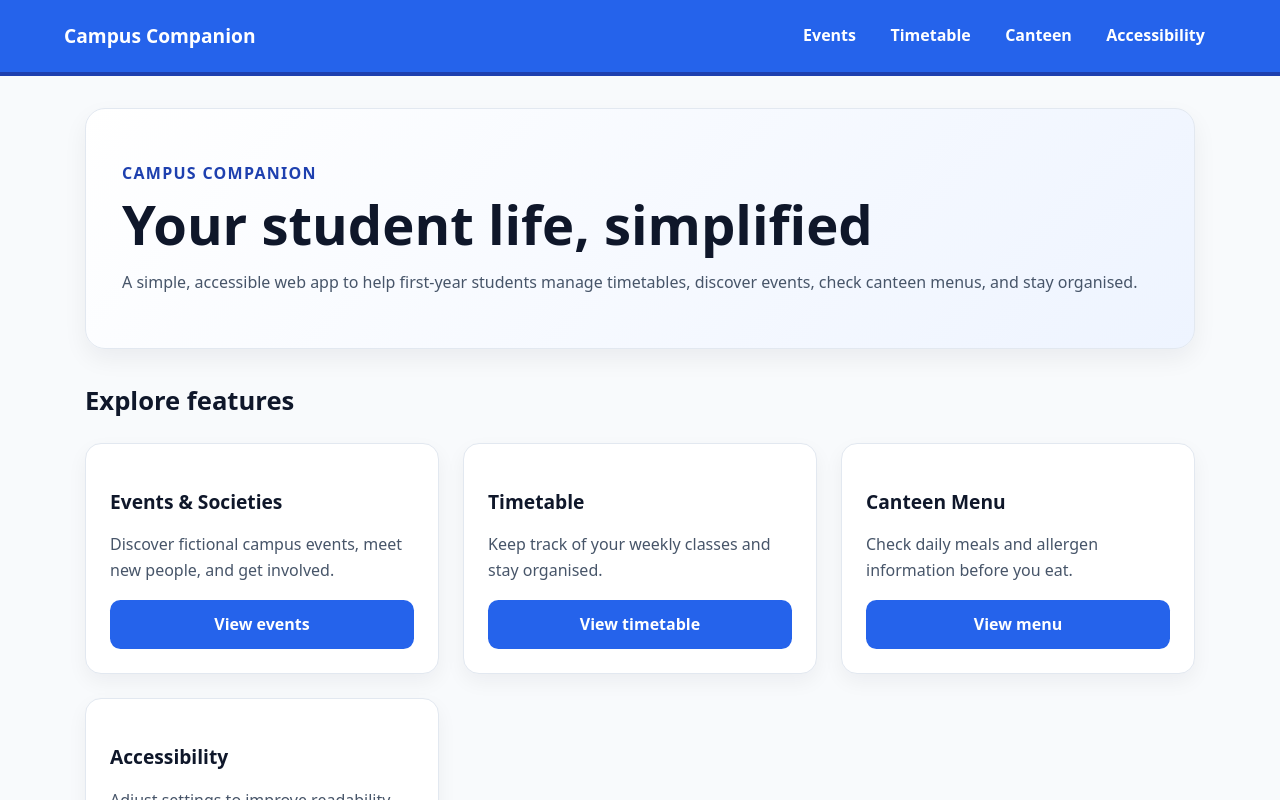
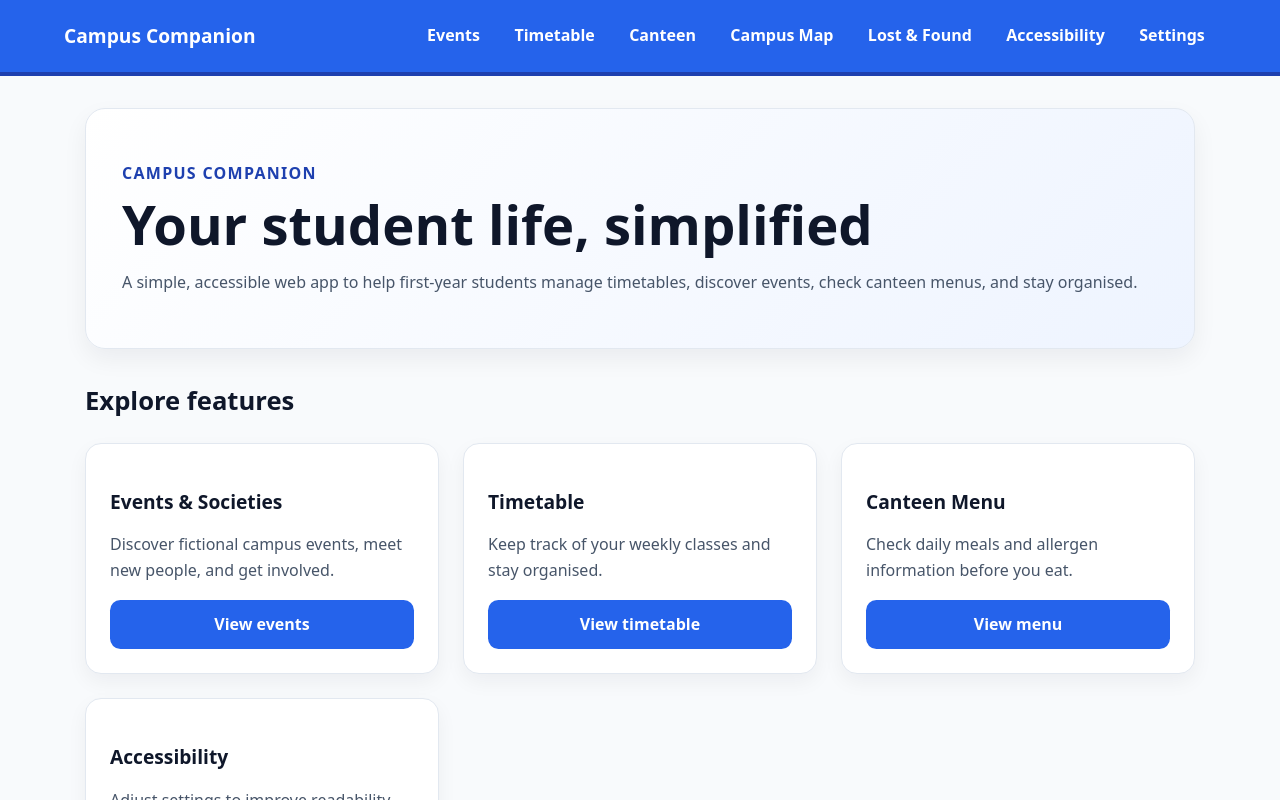
Before and after one commit to Jakemcmahon578/Enterprise-CA3, a Next.js app in the folder campus-companion/: page / in a window 1280 px wide. Shown: the top 800 px of the page. Built offline with nearby package versions, Linux system fonts and the light colour scheme.

Commit message:
added links between pages

```diff
--- a/campus-companion/app/layout.tsx
+++ b/campus-companion/app/layout.tsx
@@ -20,7 +20,7 @@ export default function RootLayout({
         </a>
 
         <header className="siteHeader">
-          <nav aria-label="Main navigation" className="nav">
+          <nav className="nav" aria-label="Main navigation">
             <Link href="/" className="logo">
               Campus Companion
             </Link>
@@ -29,7 +29,10 @@ export default function RootLayout({
               <Link href="/events">Events</Link>
               <Link href="/timetable">Timetable</Link>
               <Link href="/canteen">Canteen</Link>
+              <Link href="/campus-map">Campus Map</Link>
+              <Link href="/lost-found">Lost & Found</Link>
               <Link href="/accessibility">Accessibility</Link>
+              <Link href="/settings">Settings</Link>
             </div>
           </nav>
         </header>
```
